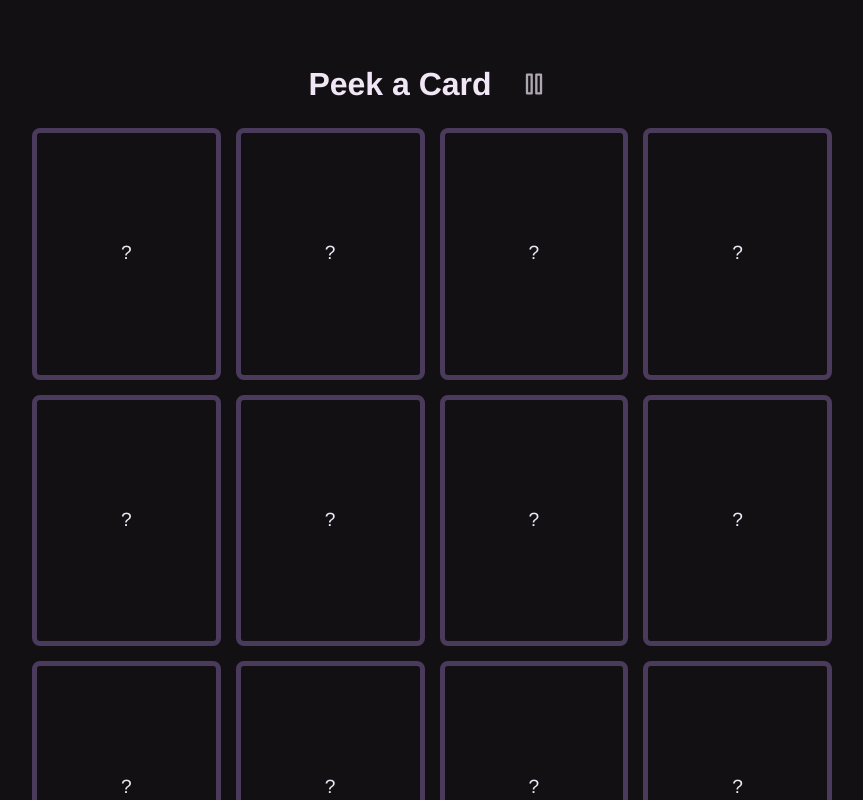
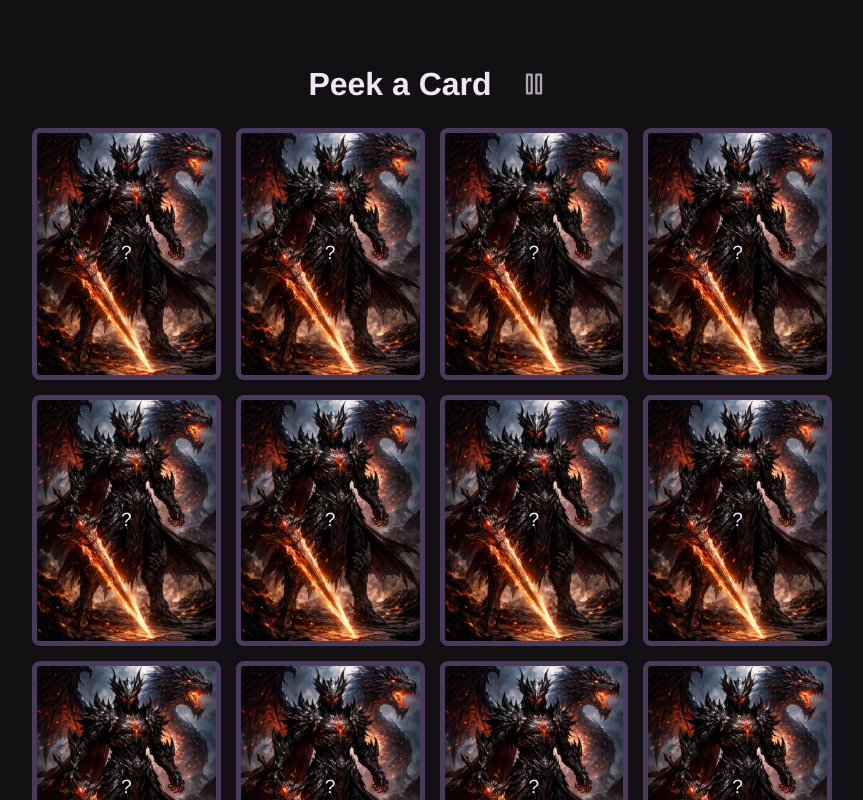
Before and after one commit to Angstromico/Vue-Card-Game-Peek, a Vue app: page / in a window 1280 px wide. Shown: the top 800 px of the page, without its empty margins (208-1071 px from the left). Built offline with nearby package versions, Linux system fonts and the light colour scheme.

Commit message:
feat: Using backgrong generic image in the front of the cards

```diff
--- a/src/components/CardTemplate.vue
+++ b/src/components/CardTemplate.vue
@@ -19,7 +19,12 @@ const { isCardFlipped, matchedCards, card } = props
       'is-matched': matchedCards.includes(card.id),
     }"
   >
-    <div class="face front">?</div>
+    <div
+      class="face front"
+      :style="{ backgroundImage: `url(/cards/generic.webp)` }"
+    >
+      ?
+    </div>
     <div
       class="face back"
       :style="{ backgroundImage: `url(${card.nameBack})` }"
@@ -41,6 +46,14 @@ const { isCardFlipped, matchedCards, card } = props
   transform: rotateY(180deg);
 }
 
+.face,
+.back {
+  background-repeat: no-repeat;
+  background-position: center;
+  background-size: cover;
+  background-attachment: fixed;
+}
+
 .face {
   position: absolute;
   width: 100%;
@@ -58,10 +71,6 @@ const { isCardFlipped, matchedCards, card } = props
   background-color: var(--bg-panel-light);
   color: var(--text-main);
   transform: rotateY(180deg);
-  background-repeat: no-repeat;
-  background-position: center;
-  background-size: cover;
-  background-attachment: fixed;
 }
 
 .front {
```
